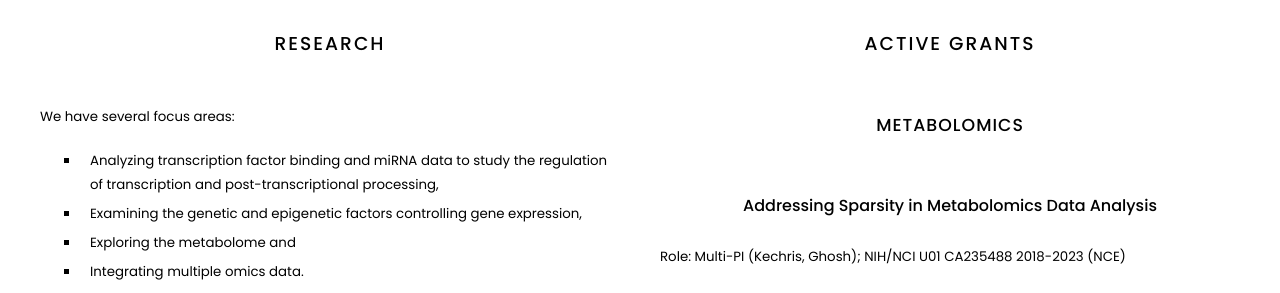
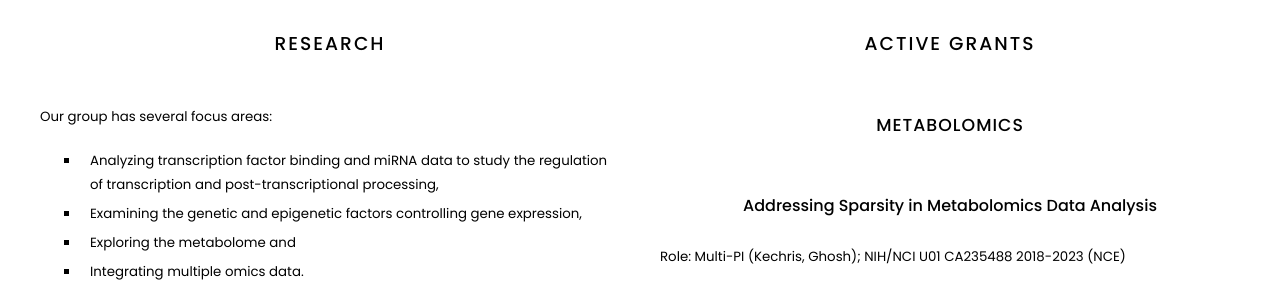
Before and after one commit to KechrisLab/kechrislab.github.io, a Jekyll site: the page built from Research/index.md, in a window 1280 px wide. Shown: the part 147-440 px from the top of the page. Built offline with Jekyll 4.4.1, drawn with Linux system fonts in a browser that asks for light colours.

Commit message:
Update index.md

```diff
--- a/Research/index.md
+++ b/Research/index.md
@@ -9,8 +9,8 @@ nav:
 
 # RESEARCH
 
-We have several focus areas:
-*  Analyzing transcription factor binding and miRNA data to study the regulation of transcription and post-transcriptional processing,
+Our group has several focus areas:
+* Analyzing transcription factor binding and miRNA data to study the regulation of transcription and post-transcriptional processing,
 * Examining the genetic and epigenetic factors controlling gene expression,
 * Exploring the metabolome and
 * Integrating multiple omics data.
```
